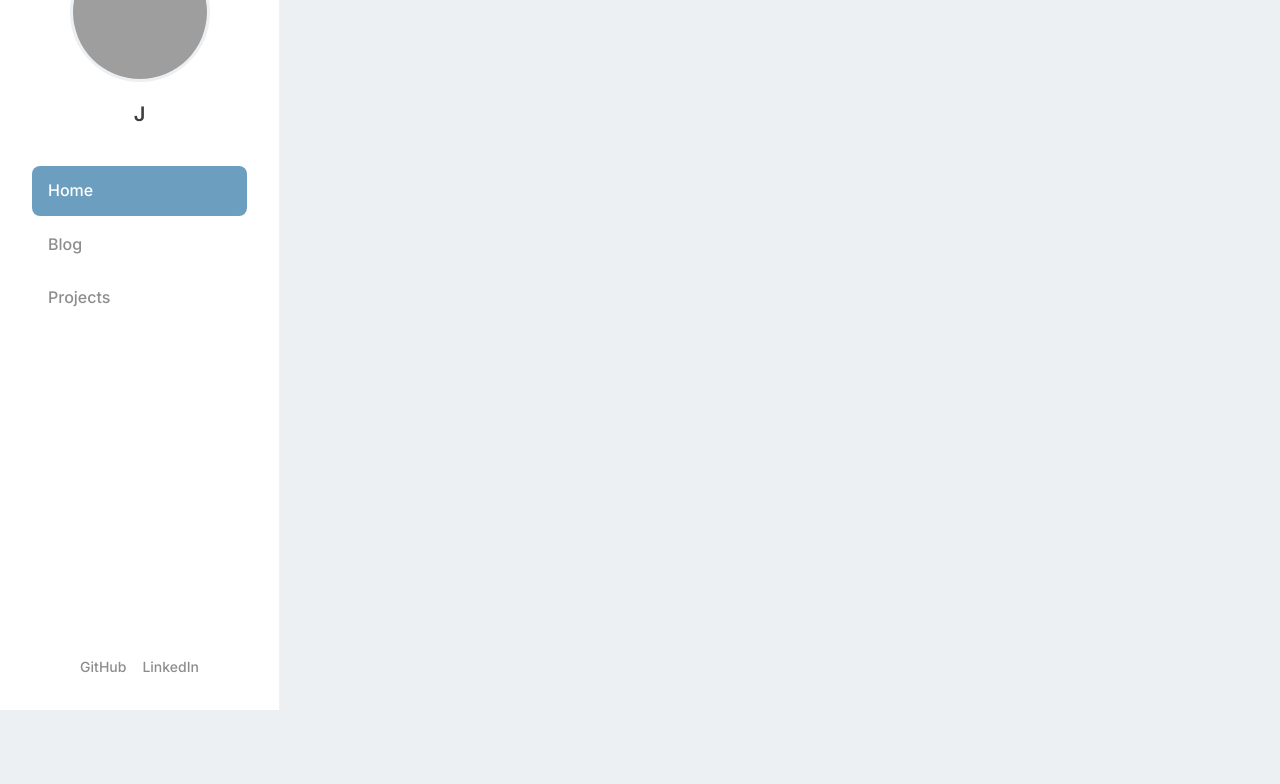
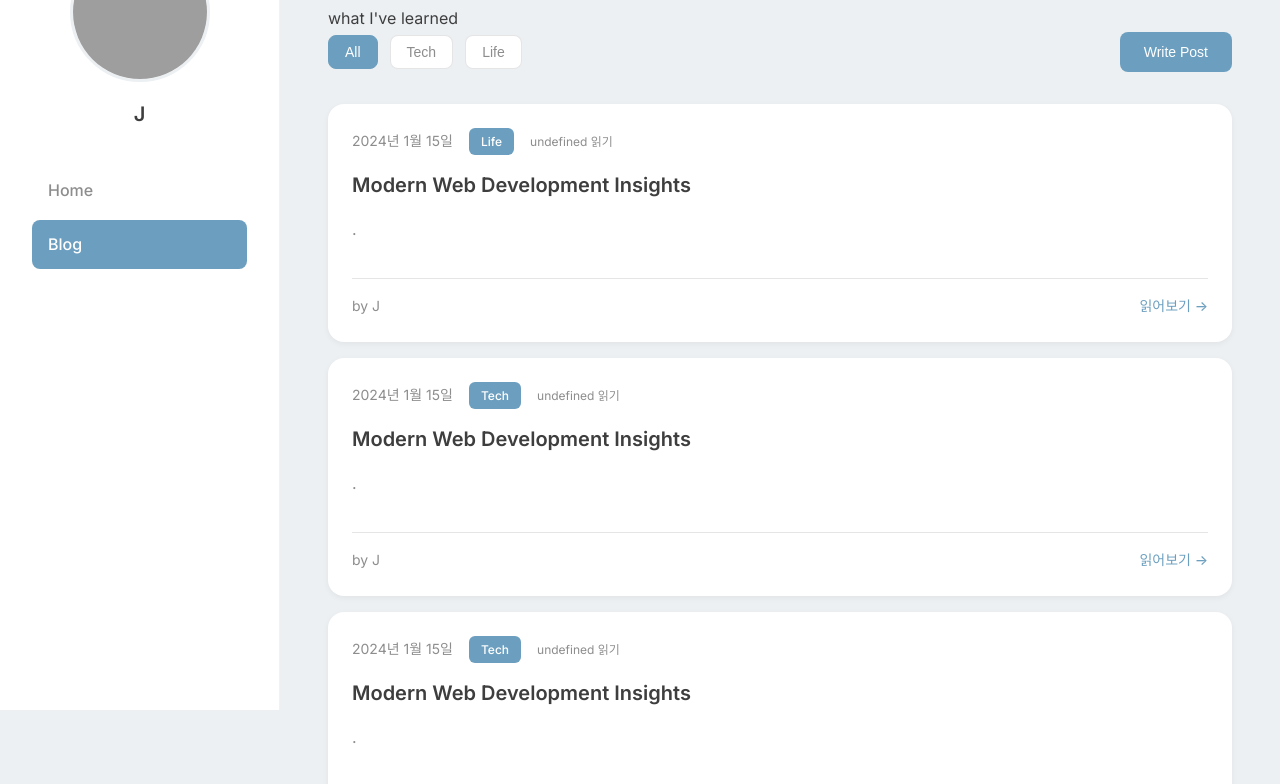
Before and after one commit to jeeehoda/jeeehoda.github.io, a plain HTML site: page index.html in a window 1280 px wide. Shown: the part 90-874 px from the top of the page. Before the commit the page ends 800 px from the top, so only its background shows below. Drawn offline with Linux system fonts and the light colour scheme; grey boxes are pictures that could not be loaded.

Commit message:
Start git blog

```diff
--- a/data/posts.json
+++ b/data/posts.json
@@ -1,14 +1,39 @@
 {
     "posts": [
         {
-            "id": "react-typescript-modern-web-app",
-            "title": "",
-            "excerpt": "",
-            "content": "...",
+            "id": "insights-web-development",
+            "title": "Modern Web Development Insights",
+            "excerpt": ".",
+            "content": "Hi there...",
             "date": "2024-01-15",
-            "category": "Development",
+            "category": "Life",
+            "tags": [],
+            "author": "J",
             "featured": true,
-            "readTime": "8분",
+            "published": true
+        },
+        {
+            "id": "insights-web-development",
+            "title": "Modern Web Development Insights",
+            "excerpt": ".",
+            "content": "Hi there...",
+            "date": "2024-01-15",
+            "category": "Tech",
+            "tags": [],
+            "author": "J",
+            "featured": true,
+            "published": true
+        },
+        {
+            "id": "insights-web-development",
+            "title": "Modern Web Development Insights",
+            "excerpt": ".",
+            "content": "Hi there...",
+            "date": "2024-01-15",
+            "category": "Tech",
+            "tags": [],
+            "author": "J",
+            "featured": true,
             "published": true
         }
     ],
@@ -19,14 +44,9 @@
             "color": "#6C9FBF"
         },
         {
-            "name": "Thoughts",
+            "name": "Life",
             "count": 2,
             "color": "#8D8D8D"
-        },
-        {
-            "name": "Food",
-            "count": 2,
-            "color": "#3E3E3E"
         }
     ]
 }
--- a/index.html
+++ b/index.html
@@ -21,131 +21,83 @@
 
             <nav class="navigation">
                 <ul>
-                    <li class="nav-item active">
+                    <li class="nav-item">
                         <a href="#home">
                             <!-- <span class="nav-icon">🏠</span> -->
                             Home
                         </a>
                     </li>
-                    <li class="nav-item">
+                    <li class="nav-item active">
                         <a href="#blog">
                             <!-- <span class="nav-icon">📝</span> -->
                             Blog
                         </a>
                     </li>
-                    <li class="nav-item">
-                        <a href="#projects">
-                            <!-- <span class="nav-icon">💼</span> -->
-                            Projects
-                        </a>
-                    </li>
-                    <!-- <li class="nav-item">
-                        <a href="#about">
-                            <span class="nav-icon">👋</span>
-                            About
-                        </a>
-                    </li>
-                    <li class="nav-item">
-                        <a href="#contact">
-                            <span class="nav-icon">📧</span>
-                            Contact
-                        </a>
-                    </li> -->
+
                 </ul>
             </nav>
-
-            <div class="social-links">
-                <a href="https://github.com" target="_blank" class="social-link">
-                    <span>GitHub</span>
-                </a>
-                <a href="https://linkedin.com" target="_blank" class="social-link">
-                    <span>LinkedIn</span>
-                </a>
-                <!-- <a href="mailto:jeeho@example.com" class="social-link">
-                    <span>Email</span>
-                </a> -->
-            </div>
         </aside>
 
         <!-- 메인 콘텐츠 영역 -->
         <main class="main-content">
             <!-- 홈 섹션 -->
-            <section id="home" class="content-section active">
-                <!-- <div class="hero">
-                    <p class="hero-subtitle"></p>
-                </div> -->
-
-                <div class="recent-posts">
-                    <h2 class="section-title">Recent</h2>
-                    <div class="post-grid" id="recent-posts-grid">
-                        <!-- 포스트들이 동적으로 로드됩니다 -->
-                    </div>
-                </div>
+            <section id="home" class="content-section">
             </section>
-
             <!-- 블로그 섹션 -->
-            <section id="blog" class="content-section">
+            <section id="blog" class="content-section active">
                 <div class="section-header">
                     <h1 class="page-title">Blog</h1>
-
+                    <p class="page-description">what I've learned</p>
                 </div>
 
                 <div class="blog-controls">
                     <div class="blog-filters">
                         <button class="filter-btn active">All</button>
-                        <button class="filter-btn">Development</button>
-                        <button class="filter-btn">Design</button>
-                        <button class="filter-btn">Technology</button>
+                        <button class="filter-btn">Tech</button>
+                        <button class="filter-btn">Life</button>
                     </div>
-                    <button class="write-post-btn" onclick="togglePostForm()">
-                        <span>✏️</span> 새 포스트 작성
-                    </button>
+                    <button class="write-post-btn" onclick="togglePostForm()">Write Post</button>
                 </div>
 
                 <!-- 포스트 작성 폼 -->
                 <div class="post-write-form" id="post-write-form" style="display: none;">
                     <div class="form-container">
-                        <h3>새 포스트 작성</h3>
+                        <h3>Write Post</h3>
                         <form id="quick-post-form">
                             <div class="form-row">
                                 <div class="form-group">
-                                    <label for="quick-title">제목</label>
-                                    <input type="text" id="quick-title" name="title" required placeholder="포스트 제목을 입력하세요">
+                                    <label for="quick-title">Title</label>
+                                    <input type="text" id="quick-title" name="title" required placeholder="Enter post title">
                                 </div>
                                 <div class="form-group">
-                                    <label for="quick-category">카테고리</label>
+                                    <label for="quick-category">Category</label>
                                     <select id="quick-category" name="category" required>
-                                        <option value="Development">Development</option>
-                                        <option value="Design">Design</option>
-                                        <option value="Technology">Technology</option>
+                                        <option value="Tech">Tech</option>
+                                        <option value="Life">Life</option>
                                     </select>
                                 </div>
                             </div>
 
                             <div class="form-group">
-                                <label for="quick-excerpt">요약</label>
-                                <textarea id="quick-excerpt" name="excerpt" rows="2" required placeholder="포스트 요약을 입력하세요"></textarea>
+                                <label for="quick-excerpt">Summary</label>
+                                <textarea id="quick-excerpt" name="excerpt" rows="2" required placeholder="Write post summary"></textarea>
                             </div>
 
                             <div class="form-group">
-                                <label for="quick-content">내용</label>
-                                <textarea id="quick-content" name="content" rows="8" required placeholder="포스트 내용을 입력하세요"></textarea>
+                                <label for="quick-content">Content</label>
+                                <textarea id="quick-content" name="content" rows="8" required placeholder="Write post content"></textarea>
                             </div>
 
                             <div class="form-row">
                                 <div class="form-group">
-                                    <label for="quick-tags">태그 (쉼표로 구분)</label>
+                                    <label for="quick-tags">Tags (comma separated)</label>
                                     <input type="text" id="quick-tags" name="tags" placeholder="React, TypeScript, Web Development">
-                                </div>
-                                <div class="form-group">
-                                    <label for="quick-read-time">읽기 시간</label>
-                                    <input type="text" id="quick-read-time" name="readTime" placeholder="5분" required>
                                 </div>
                             </div>
 
                             <div class="form-actions">
-                                <button type="submit" class="save-post-btn">포스트 저장</button>
-                                <button type="button" class="cancel-post-btn" onclick="togglePostForm()">취소</button>
+                                <button type="submit" class="save-post-btn">Save Post</button>
+                                <button type="button" class="cancel-post-btn" onclick="togglePostForm()">Cancel</button>
                             </div>
                         </form>
                     </div>
@@ -155,60 +107,6 @@
                     <!-- 포스트들이 동적으로 로드됩니다 -->
                 </div>
             </section>
-
-            <!-- 프로젝트 섹션 -->
-            <section id="projects" class="content-section">
-                <div class="section-header">
-                    <h1 class="page-title">Projects</h1>
-                </div>
-
-                <div class="project-grid">
-                    <!-- <div class="project-card">
-                        <div class="project-image">
-                            <img src="https://via.placeholder.com/300x200/6C9FBF/FFFFFF?text=E-commerce+Platform" alt="E-commerce Platform" />
-                        </div>
-                        <div class="project-content">
-                            <h3 class="project-title">E-commerce Platform</h3>
-                            <p class="project-description">
-                                React와 Node.js를 활용한 풀스택 이커머스 플랫폼입니다. 결제 시스템, 재고 관리, 사용자 인증 등의 기능을 포함합니다.
-                            </p>
-                            <div class="project-tech">
-                                <span class="tech-tag">React</span>
-                                <span class="tech-tag">Node.js</span>
-                                <span class="tech-tag">MongoDB</span>
-                                <span class="tech-tag">Stripe</span>
-                            </div>
-                            <div class="project-links">
-                                <a href="#" class="project-link">Live Demo</a>
-                                <a href="#" class="project-link">GitHub</a>
-                            </div>
-                        </div>
-                    </div> -->
-<!--
-                    <div class="project-card">
-                        <div class="project-image">
-                            <img src="https://via.placeholder.com/300x200/6C9FBF/FFFFFF?text=Task+Management+App" alt="Task Management App" />
-                        </div>
-                        <div class="project-content">
-                            <h3 class="project-title">Task Management App</h3>
-                            <p class="project-description">
-                            </p>
-                            <div class="project-tech">
-                                <span class="tech-tag">Vue.js</span>
-                                <span class="tech-tag">Express</span>
-                                <span class="tech-tag">PostgreSQL</span>
-                                <span class="tech-tag">Socket.io</span>
-                            </div>
-                            <div class="project-links">
-                                <a href="#" class="project-link">Live Demo</a>
-                                <a href="#" class="project-link">GitHub</a>
-                            </div>
-                        </div>
-                    </div> -->
-
-                </div>
-            </section>
-
         </main>
     </div>
 
```
